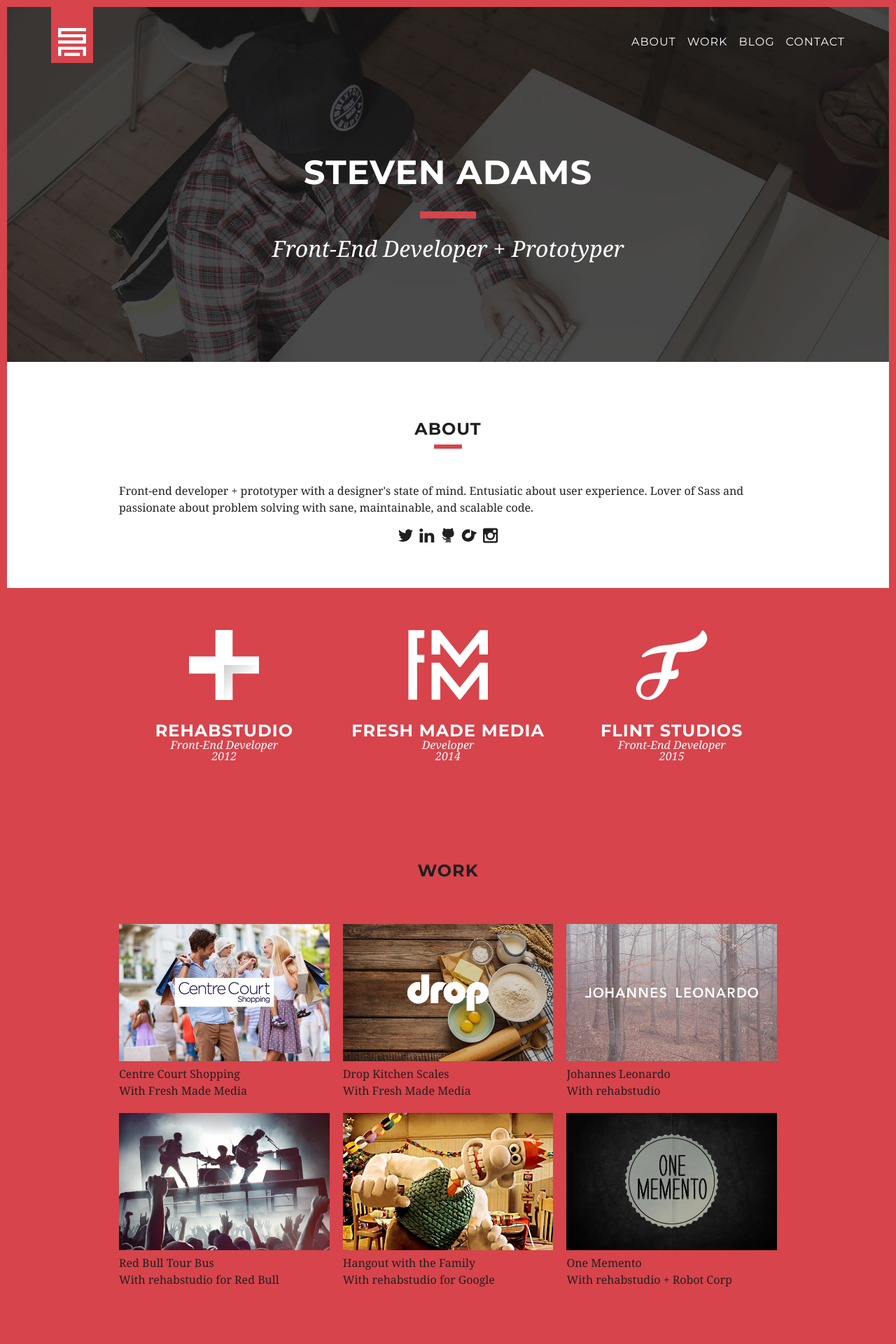
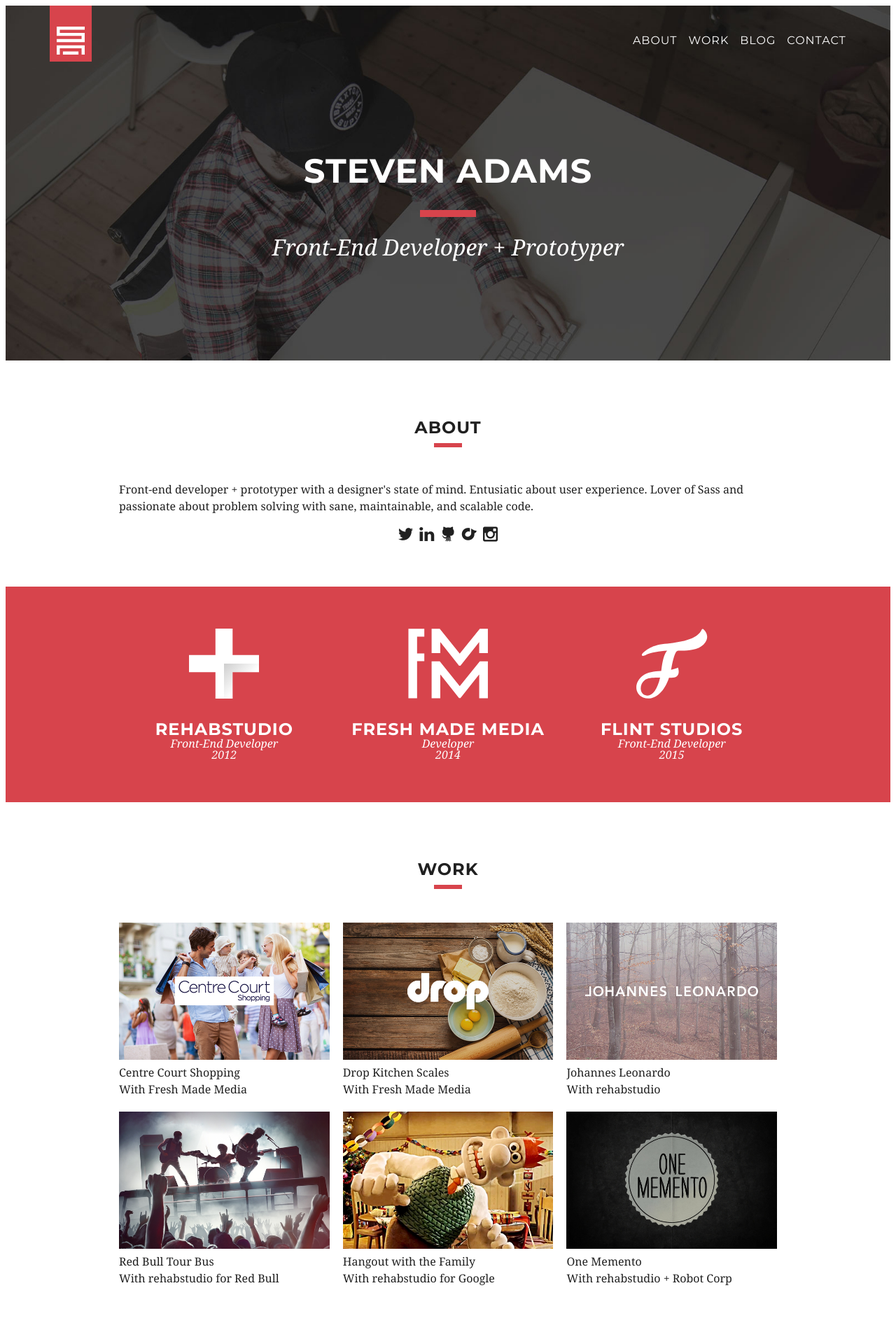
Before and after one commit to stevenadams/stevenadams.github.io, a Jekyll site: the page built from index.html, in a window 1280 px wide. Shown: the top 1920 px of the page at 70% size. Built offline with Jekyll 4.4.1, drawn with Linux system fonts in a browser that asks for light colours; nearby versions of some CDN libraries.

```diff
--- a/assets/butler/scss/base/_normalize.scss
+++ b/assets/butler/scss/base/_normalize.scss
@@ -67,7 +67,7 @@
     @if $legacy_support_for_ie {
         font-size: 100%; // 1
     }
-    background-color: $main_color;
+    // background-color: $main_color;
     // background-image: -o-linear-gradient($main_color, transparent);
     // background-image: -webkit-linear-gradient($main_color, transparent);
     // background-image: linear-gradient($main_color, transparent);
@@ -98,8 +98,8 @@
 }
 
 body{
-    background: $background;
-    margin: 10px 10px 0;
+    // background: $background;
+    // margin: 10px 10px 0;
 }
 
 
```
Also changed, not shown: assets/dist/css/build.min.css, 1 other file.
